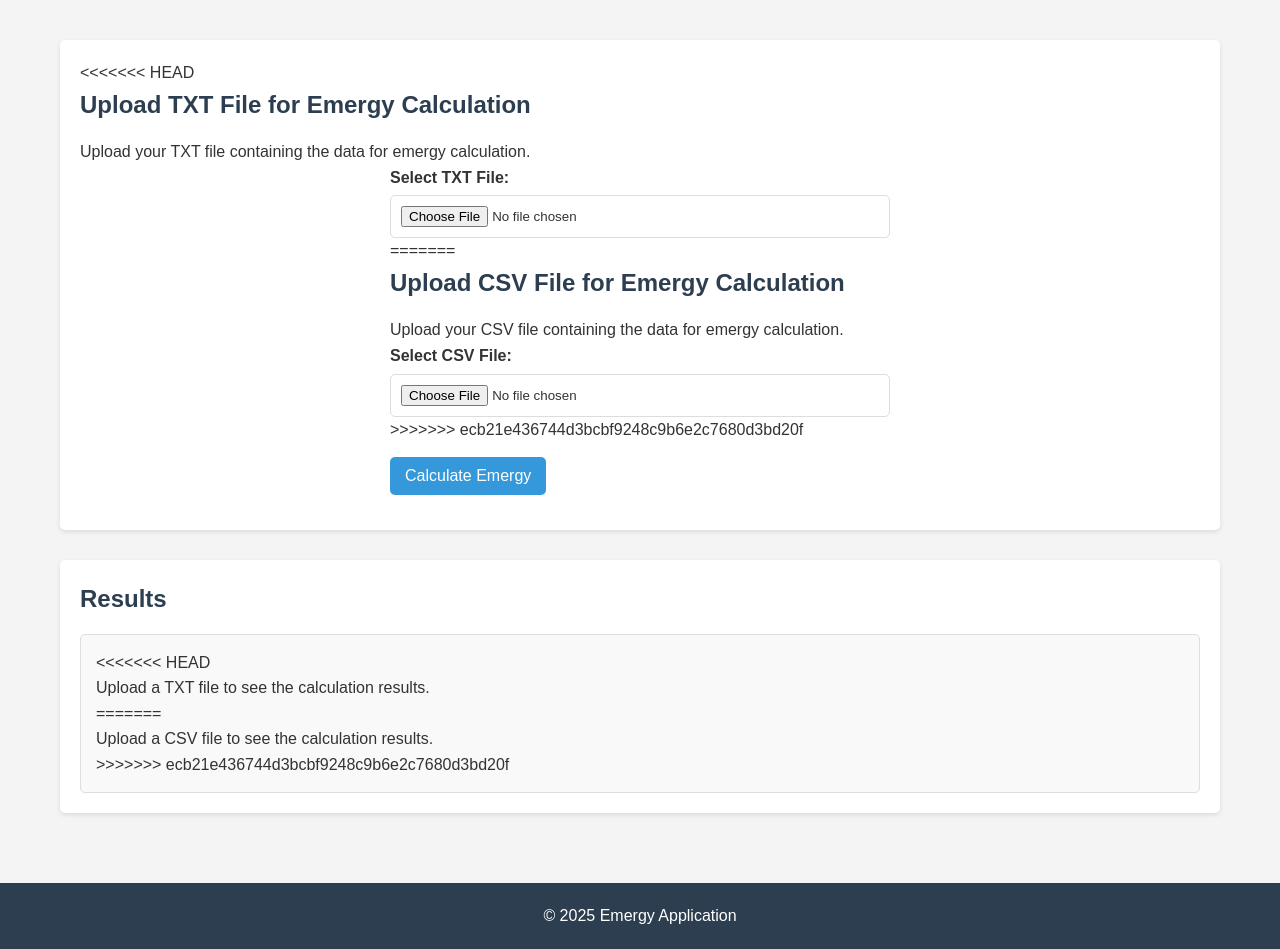
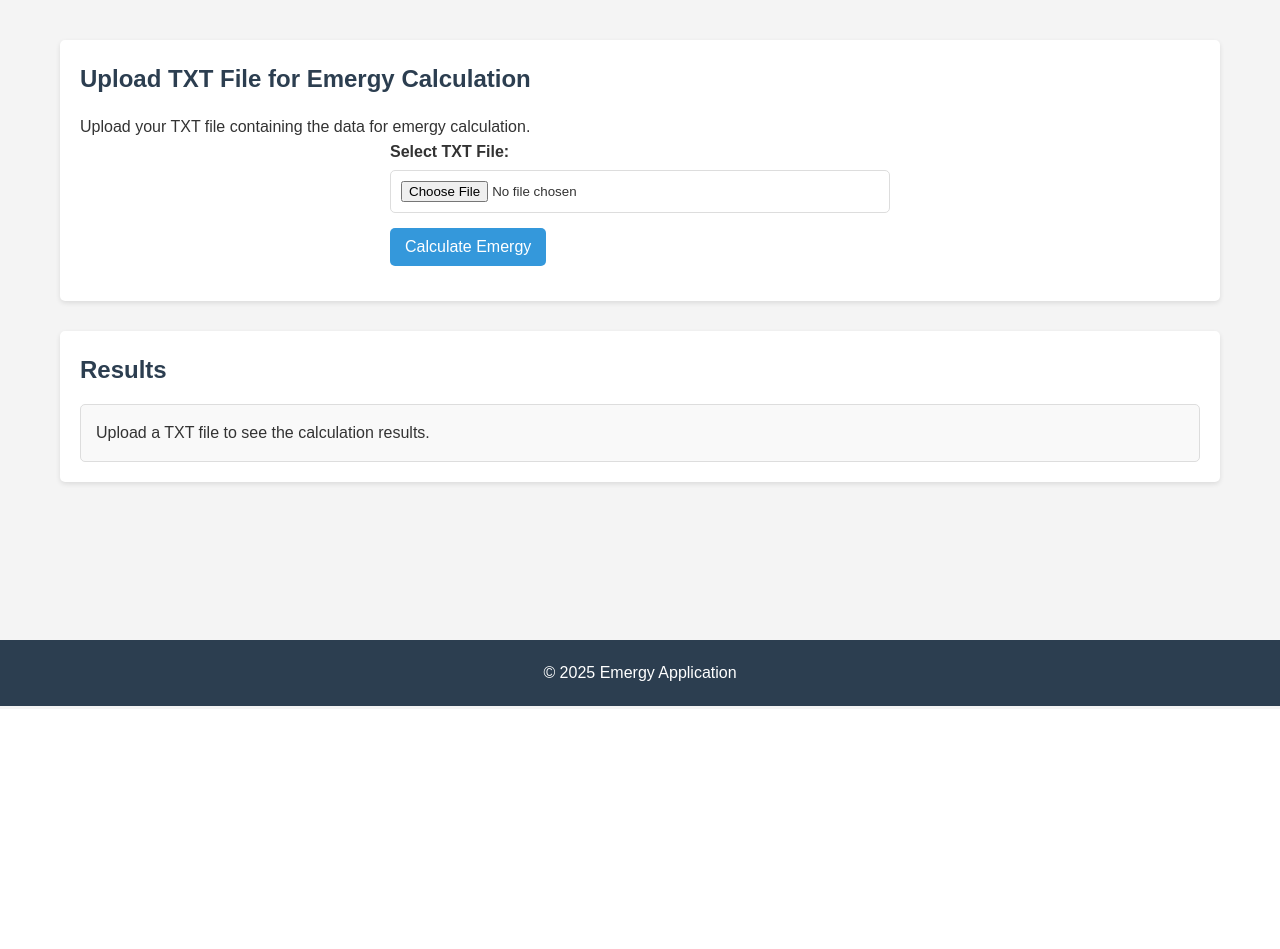
Before and after one commit to NDRandrew/Software-SCALE, a Flask app: template templates/emergy_calculator.html in a window 1280 px wide. Shown: the part 91-1040 px from the top of the page. After the commit the page ends 797 px from the top, so only its background shows below. Run offline with Flask 3, Linux system fonts and the light colour scheme; the template is opened without the code that fills it, so the values that code supplies are empty; parts of the project's set-up code (start-up, migrations or seed data) failed here and were passed over.

Commit message:
[feat] - adicionando logica da calculadora

```diff
--- a/static/css/style.css
+++ b/static/css/style.css
@@ -222,7 +222,6 @@ h2 {
     border: 1px solid #ddd;
 }
 
-<<<<<<< HEAD
 /* Data Table Styles */
 .file-data {
     margin-top: 20px;
@@ -274,8 +273,6 @@ h2 {
     overflow-x: auto;
 }
 
-=======
->>>>>>> ecb21e436744d3bcbf9248c9b6e2c7680d3bd20f
 /* Graphics Section */
 .graphics-container {
     min-height: 400px;
--- a/static/js/emergy_calculator.js
+++ b/static/js/emergy_calculator.js
@@ -1,10 +1,6 @@
 /**
  * Arquivo JavaScript para a funcionalidade da Calculadora Emergy.
-<<<<<<< HEAD
  * Este arquivo contém a lógica para o formulário de upload de arquivos TXT,
-=======
- * Este arquivo contém a lógica para o formulário de upload de arquivos CSV,
->>>>>>> ecb21e436744d3bcbf9248c9b6e2c7680d3bd20f
  * validação de arquivos e exibição de resultados na página da calculadora.
  *
  * Feito por André Carbonieri Silva T839FC9
@@ -22,11 +18,7 @@ document.addEventListener('DOMContentLoaded', function() {
  */
 function initializeFileUploadForm() {
     const uploadForm = document.querySelector('.upload-form');
-<<<<<<< HEAD
     const fileInput = document.getElementById('txt_file');
-=======
-    const fileInput = document.getElementById('csv_file');
->>>>>>> ecb21e436744d3bcbf9248c9b6e2c7680d3bd20f
     const resultsContainer = document.querySelector('.results-container');
 
     if (uploadForm) {
@@ -35,24 +27,15 @@ function initializeFileUploadForm() {
 
             // Valida o arquivo
             if (fileInput.files.length === 0) {
-<<<<<<< HEAD
                 showMessage(resultsContainer, 'Por favor, selecione um arquivo TXT para enviar.', 'error');
-=======
-                showMessage(resultsContainer, 'Por favor, selecione um arquivo CSV para enviar.', 'error');
->>>>>>> ecb21e436744d3bcbf9248c9b6e2c7680d3bd20f
                 return;
             }
 
             const file = fileInput.files[0];
 
             // Verifica o tipo de arquivo
-<<<<<<< HEAD
             if (!file.name.endsWith('.txt')) {
                 showMessage(resultsContainer, 'Por favor, envie um arquivo TXT válido.', 'error');
-=======
-            if (!file.name.endsWith('.csv')) {
-                showMessage(resultsContainer, 'Por favor, envie um arquivo CSV válido.', 'error');
->>>>>>> ecb21e436744d3bcbf9248c9b6e2c7680d3bd20f
                 return;
             }
 
@@ -86,7 +69,6 @@ function showMessage(container, message, type) {
 }
 
 /**
-<<<<<<< HEAD
  * Exibe resultados do arquivo processado
  * @param {HTMLElement} container - O contêiner para mostrar os resultados
  */
@@ -105,20 +87,6 @@ function showPlaceholderResults(container) {
                 <h4>Dados do Arquivo:</h4>
                 <div class="data-preview">Carregando dados do arquivo...</div>
             </div>
-=======
- * Exibe resultados de placeholder para fins de demonstração
- * @param {HTMLElement} container - O contêiner para mostrar os resultados
- */
-function showPlaceholderResults(container) {
-    container.innerHTML = `
-        <div class="message message-success">
-            <p>Arquivo CSV processado com sucesso!</p>
-        </div>
-        <div class="results-summary">
-            <h3>Resultados do Cálculo de Emergy</h3>
-            <p>Este é um placeholder para os resultados reais do cálculo.</p>
-            <p>Na implementação completa, isso exibiria os valores de emergy calculados com base nos dados CSV enviados.</p>
->>>>>>> ecb21e436744d3bcbf9248c9b6e2c7680d3bd20f
         </div>
         <div class="results-actions">
             <button class="btn" id="view-graphics">Ver Gráficos</button>
@@ -126,7 +94,6 @@ function showPlaceholderResults(container) {
         </div>
     `;
 
-<<<<<<< HEAD
     // Lê o conteúdo do arquivo e exibe os primeiros 10 registros
     const reader = new FileReader();
     reader.onload = function(e) {
@@ -173,8 +140,6 @@ function showPlaceholderResults(container) {
 
     reader.readAsText(file);
 
-=======
->>>>>>> ecb21e436744d3bcbf9248c9b6e2c7680d3bd20f
     // Adiciona event listeners aos botões
     const viewGraphicsBtn = document.getElementById('view-graphics');
     if (viewGraphicsBtn) {
@@ -186,11 +151,7 @@ function showPlaceholderResults(container) {
     const downloadResultsBtn = document.getElementById('download-results');
     if (downloadResultsBtn) {
         downloadResultsBtn.addEventListener('click', function() {
-<<<<<<< HEAD
             alert('Este é um placeholder. Na implementação completa, isso baixaria os resultados como um arquivo TXT.');
-=======
-            alert('Este é um placeholder. Na implementação completa, isso baixaria os resultados como um arquivo CSV.');
->>>>>>> ecb21e436744d3bcbf9248c9b6e2c7680d3bd20f
         });
     }
 }
--- a/templates/emergy_calculator.html
+++ b/templates/emergy_calculator.html
@@ -7,7 +7,6 @@
 {% block content %}
 <div class="container">
     <section class="calculator-section">
-<<<<<<< HEAD
         <h2>Upload TXT File for Emergy Calculation</h2>
         <p>Upload your TXT file containing the data for emergy calculation.</p>
 
@@ -15,15 +14,6 @@
             <div class="form-group">
                 <label for="txt_file">Select TXT File:</label>
                 <input type="file" id="txt_file" name="txt_file" accept=".txt" required>
-=======
-        <h2>Upload CSV File for Emergy Calculation</h2>
-        <p>Upload your CSV file containing the data for emergy calculation.</p>
-
-        <form action="{{ url_for('emergy.emergy_calculator') }}" method="post" enctype="multipart/form-data" class="upload-form">
-            <div class="form-group">
-                <label for="csv_file">Select CSV File:</label>
-                <input type="file" id="csv_file" name="csv_file" accept=".csv" required>
->>>>>>> ecb21e436744d3bcbf9248c9b6e2c7680d3bd20f
             </div>
 
             <div class="form-group">
@@ -35,11 +25,7 @@
     <section class="results-section">
         <h2>Results</h2>
         <div class="results-container">
-<<<<<<< HEAD
             <p>Upload a TXT file to see the calculation results.</p>
-=======
-            <p>Upload a CSV file to see the calculation results.</p>
->>>>>>> ecb21e436744d3bcbf9248c9b6e2c7680d3bd20f
             <!-- Results will be displayed here -->
         </div>
     </section>
```
Also changed, not shown: application/services/emergy_application_service.py (+0 -10 lines), cypress/e2e/emergy_calculator.cy.js (+0 -56 lines), presentation/controllers/emergy_controller.py (+0 -36 lines), static/js/graphics.js (+0 -89 lines), README.md.
